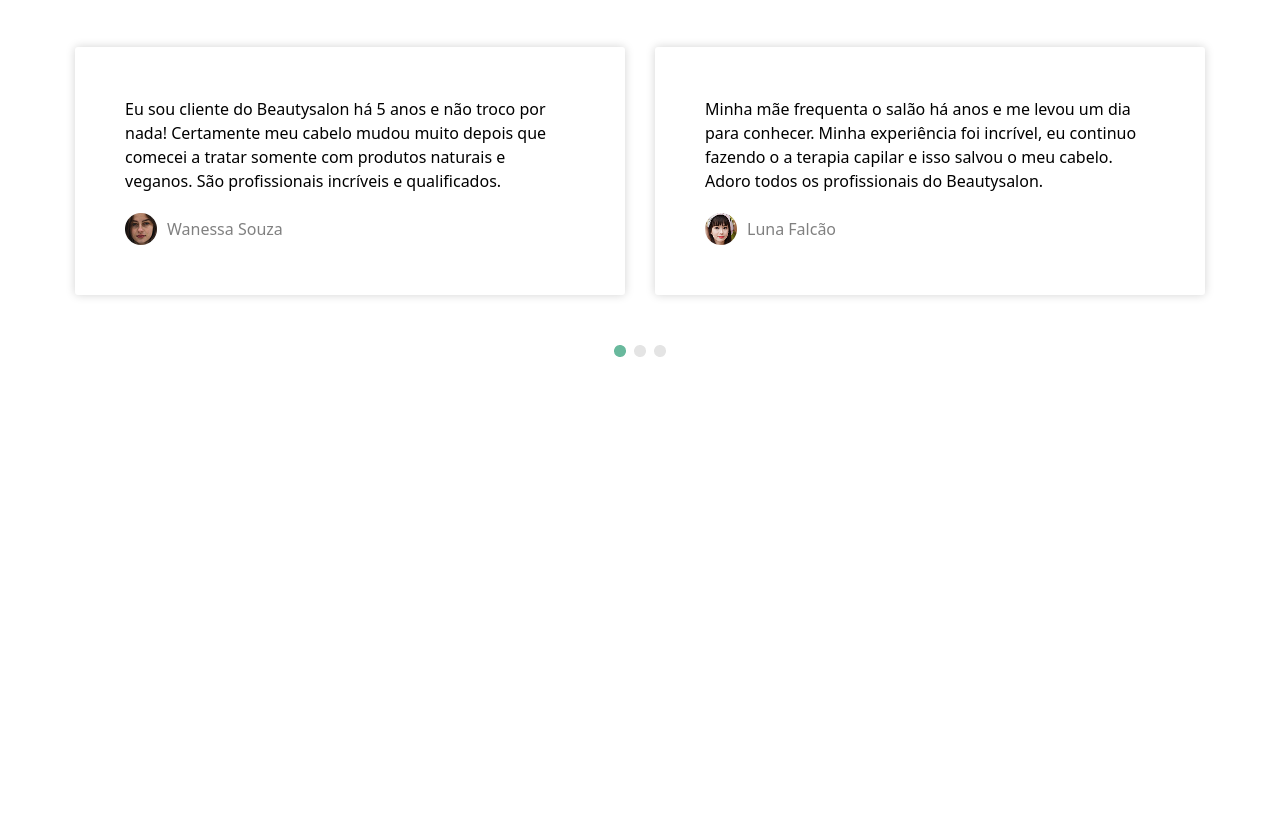
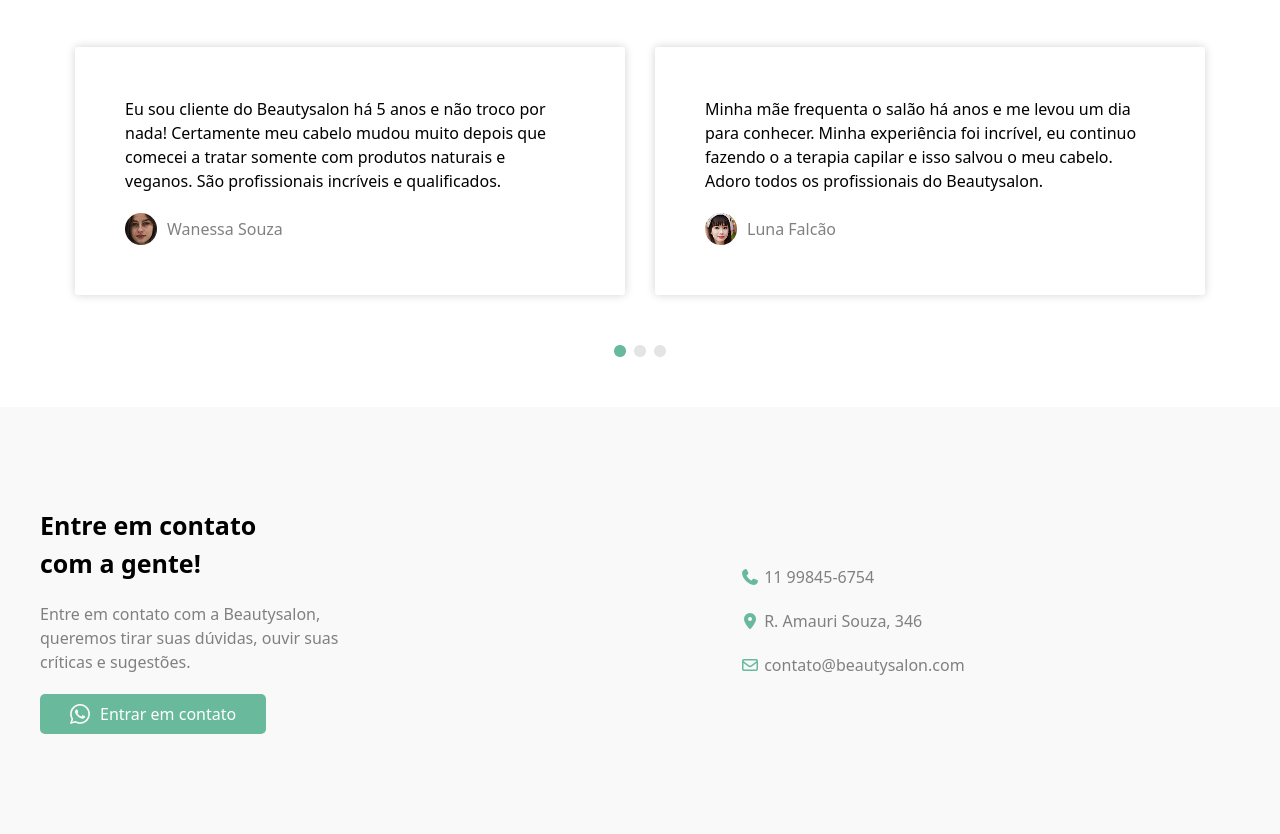
Before and after one commit to Faridun-07/HwTailwindCSS, a website: page index.html in a window 1280 px wide. Shown: the part 1920-2754 px from the top of the page. Before the commit the page ends 2327 px from the top, so only its background shows below. Drawn offline with Linux system fonts and the light colour scheme.

Commit message:
Add section 5

```diff
--- a/index.html
+++ b/index.html
@@ -5,6 +5,7 @@
     <meta name="viewport" content="width=device-width, initial-scale=1.0">
     <title>Document</title>
     <link rel="stylesheet" href="./src/output.css">
+    <link rel="stylesheet" href="https://cdnjs.cloudflare.com/ajax/libs/font-awesome/7.0.1/css/all.min.css" integrity="sha512-2SwdPD6INVrV/lHTZbO2nodKhrnDdJK9/kg2XD1r9uGqPo1cUbujc+IYdlYdEErWNu69gVcYgdxlmVmzTWnetw==" crossorigin="anonymous" referrerpolicy="no-referrer" />
 </head>
 <body>
     <div class="bg-[#F9F9F9]">
@@ -87,6 +88,20 @@
         </div>
         <img src="./src/images/Dots.png" alt="">
     </section>
+    <div class="bg-[#F9F9F9]">
+        <section class="max-w-300 m-auto flex flex-col lg:justify-start lg:gap-[400px] lg:flex-row lg:items-center lg:p-[100px_0px] p-[50px_20px] gap-[30px]">
+            <aside class="flex flex-col gap-[20px] items-start">
+                <h1 class="font-bold text-[25px] w-[250px]">Entre em contato com a gente!</h1>
+                <p class="text-[gray] w-[300px]">Entre em contato com a Beautysalon, queremos tirar suas dúvidas, ouvir suas críticas e sugestões.</p>
+                <button class=" bg-[#69B99D] text-[white] flex items-center p-[8px_30px] gap-[10px] rounded-[5px]"><img src="./src/images/path4.png" alt=""> Entrar em contato</button>
+            </aside>
+            <aside class=" flex flex-col gap-[20px]">
+                <p class="text-[gray]"><i class="fa-solid fa-phone" style="color:#69B99D;"></i> 11 99845-6754</p>
+                <p class="text-[gray]"><i class="fa-solid fa-location-dot" style="color:#69B99D;"></i> R. Amauri Souza, 346</p>
+                <p class="text-[gray]"><i class="fa-regular fa-envelope" style="color:#69B99D;"></i> contato@beautysalon.com</p>
+            </aside>
+        </section>
+    </div>
     </main>
     <footer></footer>
 </body>
```
Also changed, not shown: src/images/path4.png (added), src/output.css.
